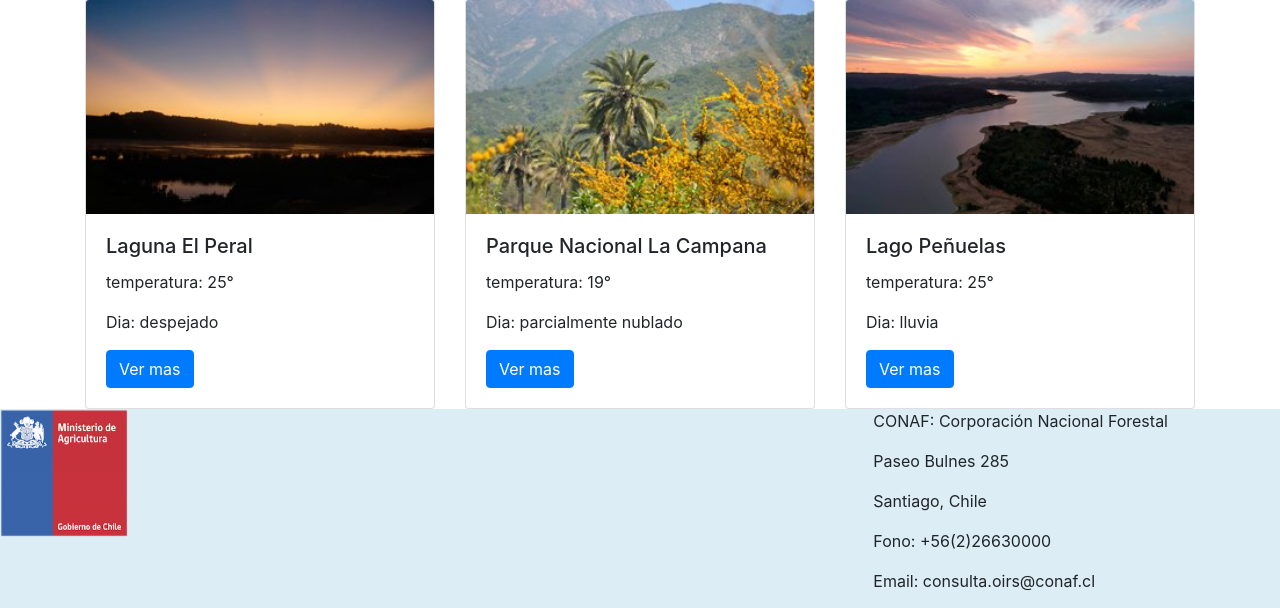
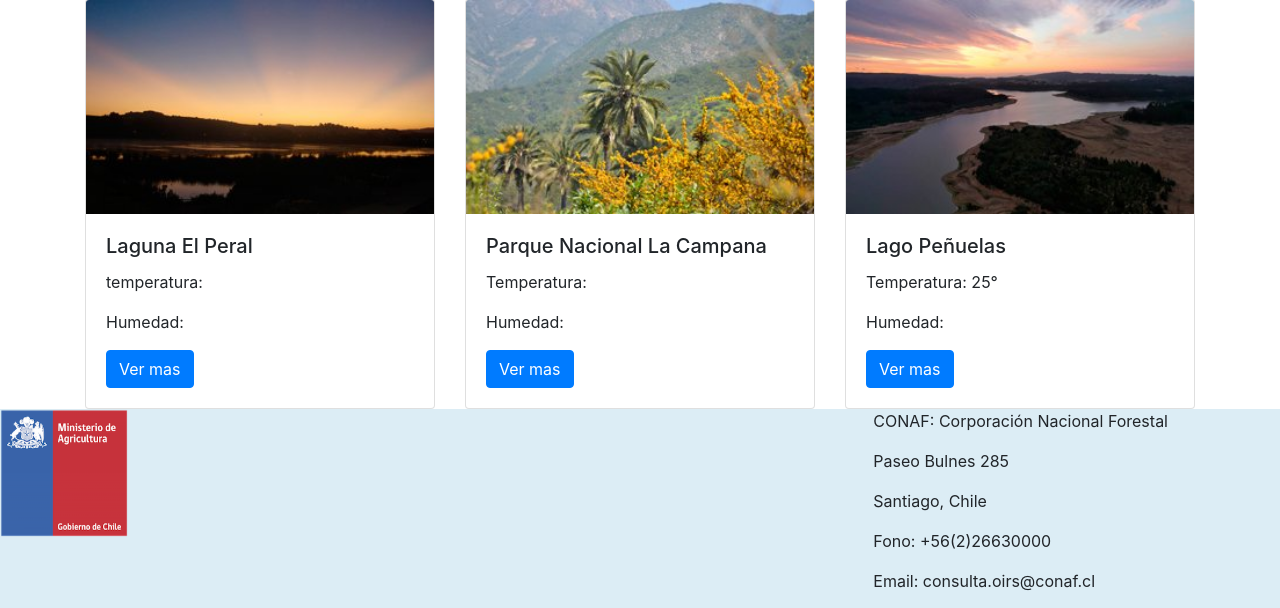
Before and after one commit to fidowey/ProyectoMultimedia, a PHP site: page /ProyectoMultimedia/ in a window 1280 px wide. Shown: the part 154-762 px from the top of the page. Run offline with PHP 8.4, Linux system fonts and the light colour scheme.

Commit message:
update
he añadido solo por si acaso el codigo de arduino

```diff
--- a/views/inicio.php
+++ b/views/inicio.php
@@ -1,4 +1,5 @@
 <?php require_once "include/head.php"; ?>
+
 	<div class="container">
 		<div class="row">
 			<div class="col-md-4">
@@ -6,8 +7,8 @@
 					<img class="card-img-top" src="views/include/img/el-peral.jpg" alt="Card image cap">
 					<div class="card-body">
 						<h5 class="card-title"> Laguna El Peral</h5>
-						<p class="card-text"> temperatura: 25°</p>
-						<p class="card-text"> Dia: despejado</p>
+						<p class="card-text"> temperatura: </p>
+						<p class="card-text"> Humedad: </p>
 						<a href="/ProyectoMultimedia/views/peral.php" class="btn btn-primary">Ver mas</a>
 					</div>
 				</div>
@@ -17,8 +18,8 @@
 					<img class="card-img-top" src="views/include/img/la-campana.jpg" alt="Card image cap">
 					<div class="card-body">
 						<h5 class="card-title">Parque Nacional La Campana</h5>
-						<p class="card-text"> temperatura: 19°</p>
-						<p class="card-text"> Dia: parcialmente nublado</p>
+						<p class="card-text"> Temperatura: <span id="tempVal"></span></p>
+						<p class="card-text"> Humedad: <span id="uptimeVal"></span></p>
 						<a href="/ProyectoMultimedia/views/campana.php" class="btn btn-primary">Ver mas </a>
 					</div>
 				</div>
@@ -28,8 +29,8 @@
 					<img class="card-img-top" src="views/include/img/peñuela.jpg" alt="Card image cap">
 					<div class="card-body">
 						<h5 class="card-title">Lago Peñuelas</h5>
-						<p class="card-text"> temperatura: 25°</p>
-						<p class="card-text"> Dia: lluvia</p>
+						<p class="card-text"> Temperatura: 25°</p>
+						<p class="card-text"> Humedad: </p>
 						<a href="/ProyectoMultimedia/views/peñuelas.php" class="btn btn-primary">Ver mas</a>
 					</div>
 				</div>
```
Also changed, not shown: 1 other file.
